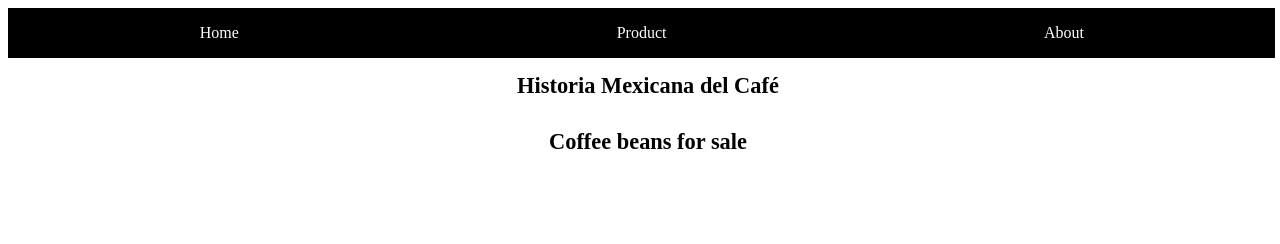
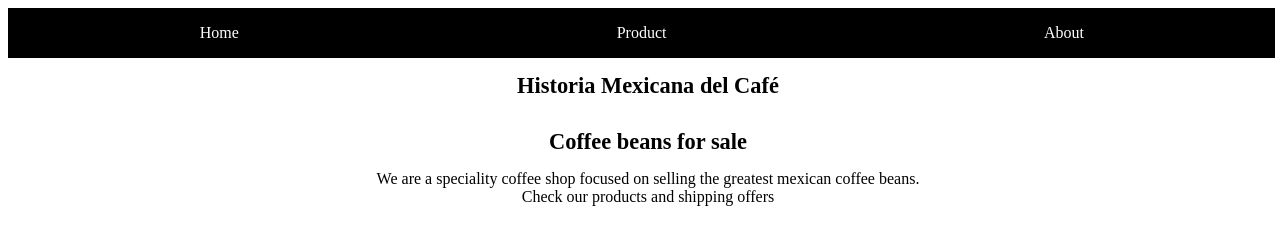
Before and after one commit to Psiale/restaurant-webpack-js, a website built with webpack: page dist/index.html in a window 1280 px wide. Both pictures are taken after a click on the element "About". Built offline with nearby package versions, Linux system fonts and the light colour scheme.

Commit message:
finished the about module, I just need to create the product module so I can add an event listener that directs to it

```diff
--- a/src/about.js
+++ b/src/about.js
@@ -1,15 +1,33 @@
-import { createPage, mainContainer, headlineContainer} from './load';
+import {
+  createPage, mainContainer, headlineContainer, root,
+} from './load';
 import tabBuilder from './tabs';
 
-const root = document.getElementById('content');
+const aboutContainer = document.createElement('div');
+const aboutParagraph = document.createElement('p');
+const shippingParagraph = document.createElement('p');
+
+
+const addingAttributes = () => {
+  aboutContainer.classList.add('about-container');
+  aboutParagraph.classList.add('about-paragraph');
+  shippingParagraph.classList.add('about-paragraph');
+  shippingParagraph.id = 'shipping-paragraph';
+};
 
 const renderAbout = () => {
   createPage();
-  root.innerHTML = '';
   mainContainer.innerHTML = '';
+  aboutParagraph.innerHTML = 'We are a speciality coffee shop focused on selling the greatest mexican coffee beans.';
+  shippingParagraph.innerHTML = 'Check our products and shipping offers';
+  addingAttributes();
   tabBuilder(mainContainer);
+  aboutContainer.appendChild(aboutParagraph);
+  aboutContainer.appendChild(shippingParagraph);
   mainContainer.appendChild(headlineContainer);
+  mainContainer.appendChild(aboutContainer);
   root.appendChild(mainContainer);
+//   I need to add some text in here.
 };
 
 
--- a/src/index.css
+++ b/src/index.css
@@ -1,4 +1,5 @@
-body, html {
+body,
+html {
   width: 100%;
   height: 100%;
 }
@@ -28,13 +29,13 @@ body, html {
   align-items: center;
   width: 33%;
   background-color: black;
-    color: white
+  color: white;
 }
 
 .main-headline {
   width: 100%;
   height: min-content;
-    font-size: .7rem;
+  font-size: 0.7rem;
   display: flex;
   flex-direction: column;
   align-items: center;
@@ -49,7 +50,6 @@ body, html {
   width: 100%;
   height: 50%;
   margin-bottom: 20px;
-
 }
 
 .main-img {
@@ -57,9 +57,24 @@ body, html {
   height: 80%;
 }
 
-
 .main-info {
   text-align: center;
   width: 100%;
   height: 20%;
 }
+
+.about-container {
+    width: 100%;
+    height: 50%;
+    display: flex;
+    flex-direction: column;
+    justify-content: flex-start;
+    align-items: center;
+}
+
+.about-paragraph {
+    text-align: center;
+    margin: 0;
+    padding: 0;
+    border: 0;
+}
--- a/src/index.js
+++ b/src/index.js
@@ -1,4 +1,4 @@
-import  { createPage } from './load';
+import { createPage } from './load';
 import './index.css';
 import about from './about';
 
--- a/src/load.js
+++ b/src/load.js
@@ -43,4 +43,5 @@ export {
   createPage,
   mainContainer,
   headlineContainer,
+  root,
 };
```
Also changed, not shown: dist/main.js. Lines whose indentation alone changed are shown as unchanged.
